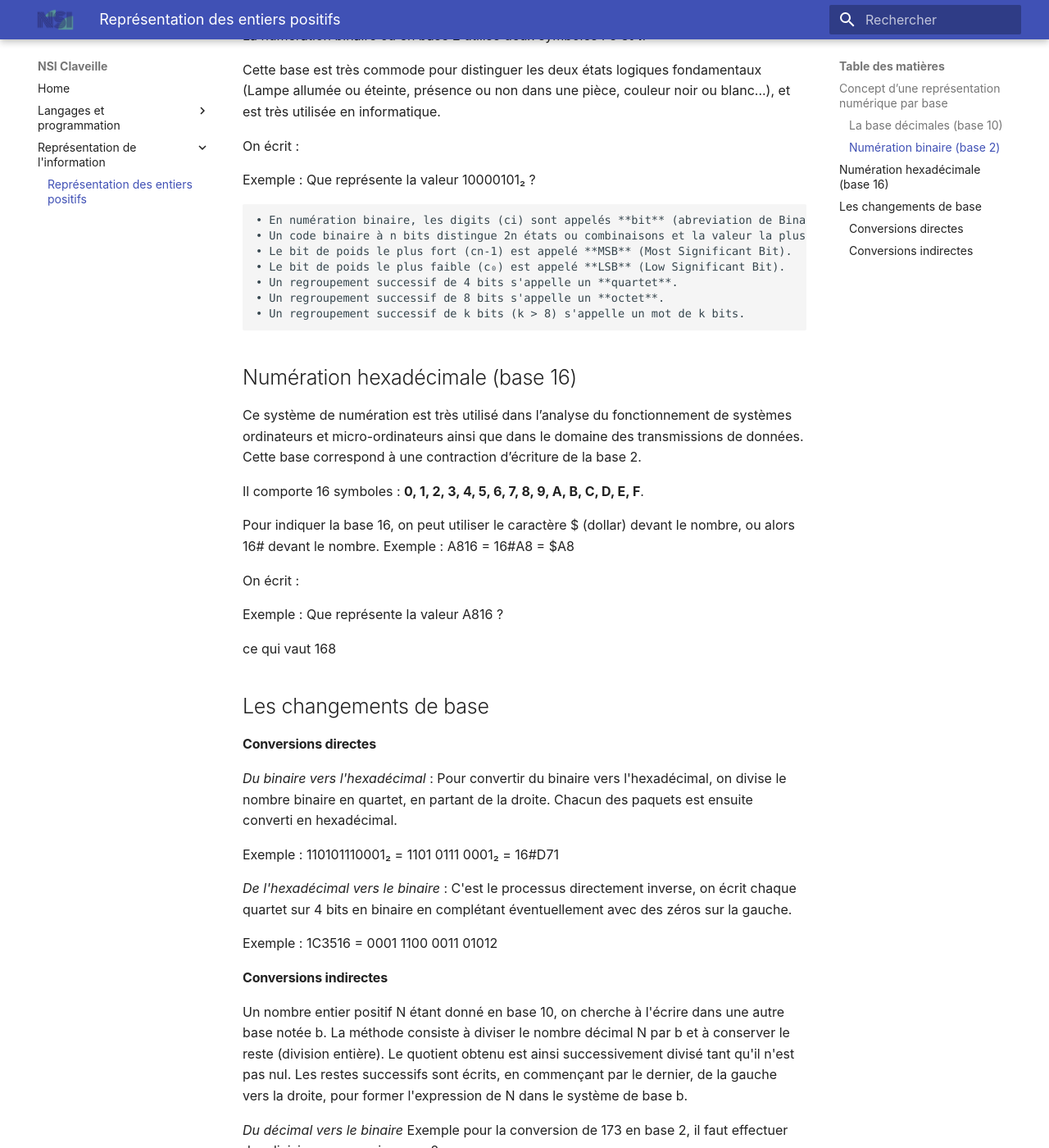
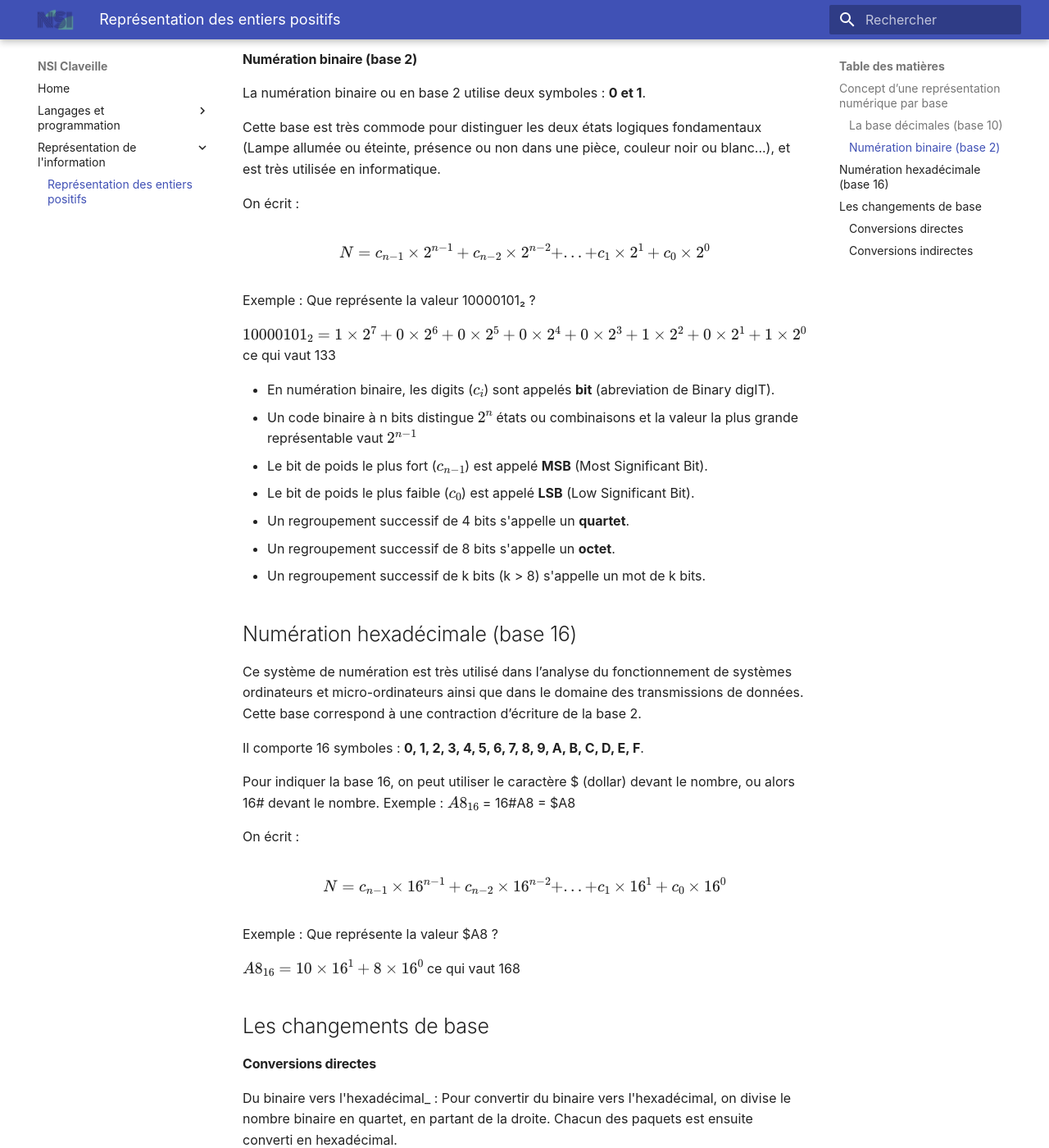
Before and after one commit to RVDROU/NsiClaveille, an MkDocs documentation site: the page built from docs/2_Representation_information/entiers_positifs.md, in a window 1280 px wide and 1400 px high, scrolled down 1348 px. Shown: the whole window at 82% size. Built offline with MkDocs 1.6.1 and Material for MkDocs 9.7.7, drawn with Linux system fonts in a browser that asks for light colours; some of the changed text lies outside the part shown.

Commit message:
representation d'un nombre

```diff
--- a/docs/2_Representation_information/entiers_positifs.md
+++ b/docs/2_Representation_information/entiers_positifs.md
@@ -1,4 +1,5 @@
 # Représentation des nombres entiers positifs
+
 Les représentations écrites d’un nombre sont multiples ; elles varient selon les cultures. On distingue principalement deux types d’écritures :
 
 - Ecriture à base de symboles
@@ -7,9 +8,7 @@ Le principe repose sur l’addition (et parfois soustraction) de symboles repré
     • La numération romaine ->  MMXIX = 2019
 
 - Ecriture à base de rang (ou de position).
-Ce principe d’écriture est utilisé actuellement tous les jours.
-
-2019 = 2 x 1000 + 0 x 100 + 1 x 10 + 9 x 1.
+Ce principe d’écriture est utilisé actuellement tous les jours  2019 = 2 x 1000 + 0 x 100 + 1 x 10 + 9 x 1.
 
 Ou encore : 2019 est égal à 2 milliers, 0 centaines, 1 dizaine, 9 unités.
 
@@ -18,110 +17,102 @@ Actuellement dans la vie quotidienne, la base 10 (décimale) est utilisée (nous
 Les nombres en base 2 sont représentés avec beaucoup de caractères (32 caractères et plus) ce qui rend fastidieux leur écriture. En conséquence lors de l’étude de systèmes informatiques, l’utilisation de la base 16 (hexadécimal) est privilégiée pour simplifier l’écriture.
 
 ## Concept d’une représentation numérique par base
+
 Les nombres que nous utilisons sont composés de chiffres c pondérés dans une base b. Dans une base b, il existe b-1 chiffres représentés par des symboles distincts. On peut donc généraliser la forme d’écriture d’un nombre ainsi :
 
+#### La base décimales (base 10)
 
-
-#### La base décimales (base 10)
 Ce système de numération, utilise dans la vie quotidienne, dispose de 10 symboles différents : **0, 1, 2, 3, 4, 5, 6, 7, 8 et 9**.
 
 On parle de base 10. Un nombre entier positif N s’écrit en base 10 :
 
-N_2 = 2^n-1 c c2³
+$$ N_{10} = N = c_{n−1} \times 10^{n−1} + c_{n−2} \times 10^{n−2} + ... + c_{1} \times 10^{1} + c_{0} \times 10^{0} $$
 
 Pour spécifier la base utilisée, on place généralement le nombre entier positif suivi de la base utilisée en indice.
 
 Exemple :
+
+$$ 7 239_{10} = 7 239 = 7  \times 10^3 + 2 \times 10^2 + 3 \times 10^1 + 9 \ times 10^0 $$
 
 Pour la base 10, on oublie souvent de spécifier la base car il s'agit de la base de numération utilisée quotidiennement. Les digits correspondent aux coefficients cn. Ils ne peuvent prendre que des valeurs appartenant à la base.
 
 Les poids sont les puissances de 10. Le poids est égal à la base élevée à la puissance de son rang.
 
 #### Numération binaire (base 2)
+
 La numération binaire ou en base 2 utilise deux symboles : **0 et 1**.
 
 Cette base est très commode pour distinguer les deux états logiques fondamentaux (Lampe allumée ou éteinte, présence ou non dans une pièce, couleur noir ou blanc...), et est très utilisée en informatique.
 
 On écrit :
 
+$$ N = c_{n−1} \times 2^{n−1} + c_{n−2} \times 2^{n−2} + ... + c_{1} \times 2^{1} + c_{0} \times 2^{0} $$
+
 Exemple :
 Que représente la valeur 10000101₂ ?
 
+$10000101_2 = 1 \times 2^7 + 0 \times 2^6 + 0 \times 2^5 + 0 \times 2^4 + 0\times 2^3 + 1 \times 2^2 + 0 \times 2^1 + 1 \times 2^0$ ce qui vaut 133
 
-
-
-    • En numération binaire, les digits (ci) sont appelés **bit** (abreviation de Binary digIT).
-    • Un code binaire à n bits distingue 2n états ou combinaisons et la valeur la plus grande représentable vaut 2n-1
-    • Le bit de poids le plus fort (cn-1) est appelé **MSB** (Most Significant Bit).
-    • Le bit de poids le plus faible (c₀) est appelé **LSB** (Low Significant Bit).
-    • Un regroupement successif de 4 bits s'appelle un **quartet**.
-    • Un regroupement successif de 8 bits s'appelle un **octet**.
-    • Un regroupement successif de k bits (k > 8) s'appelle un mot de k bits.
-
+- En numération binaire, les digits ($c_i$) sont appelés **bit** (abreviation de Binary digIT).
+- Un code binaire à n bits distingue $2^n$ états ou combinaisons et la valeur la plus grande représentable vaut $2^{n-1}$
+- Le bit de poids le plus fort ($c_{n-1}$) est appelé **MSB** (Most Significant Bit).
+- Le bit de poids le plus faible ($c_0$) est appelé **LSB** (Low Significant Bit).
+- Un regroupement successif de 4 bits s'appelle un **quartet**.
+- Un regroupement successif de 8 bits s'appelle un **octet**.
+- Un regroupement successif de k bits (k > 8) s'appelle un mot de k bits.
 
 ## Numération hexadécimale (base 16)
+
 Ce système de numération est très utilisé dans l’analyse du fonctionnement de systèmes ordinateurs et micro-ordinateurs ainsi que dans le domaine des transmissions de données. Cette base correspond à une contraction d’écriture de la base 2.
 
 Il comporte 16 symboles : **0, 1, 2, 3, 4, 5, 6, 7, 8, 9, A, B, C, D, E, F**.
 
 Pour indiquer la base 16, on peut utiliser le caractère $ (dollar) devant le nombre, ou alors 16# devant le nombre.
-Exemple :  A816 = 16#A8 = $A8
+Exemple :  $A8_{16}$ = 16#A8 = $A8
 
 On écrit :
 
-Exemple : Que représente la valeur A816 ?
+$$ N = c_{n−1} \times 16^{n−1} + c_{n−2} \times 16^{n−2} + ... + c_{1} \times 16^{1} + c_{0} \times 16^{0} $$
 
- ce qui vaut 168
+Exemple : Que représente la valeur $A8 ?
+
+$A8_{16} =10 \times 16^1 + 8 \times 16^0$
+    ce qui vaut 168
+
 ## Les changements de base
+
 #### Conversions directes
-_Du binaire vers l'hexadécimal_ : Pour convertir du binaire vers l'hexadécimal, on divise le nombre binaire en quartet, en partant de la droite. Chacun des paquets est ensuite converti en hexadécimal.
+
+Du binaire vers l'hexadécimal_ : Pour convertir du binaire vers l'hexadécimal, on divise le nombre binaire en quartet, en partant de la droite. Chacun des paquets est ensuite converti en hexadécimal.
 
 Exemple : 110101110001₂  = 1101 0111 0001₂ = 16#D71
 
 _De l'hexadécimal vers le binaire_ : C'est le processus directement inverse, on écrit chaque quartet sur 4 bits en binaire en complétant éventuellement avec des zéros sur la gauche.
 
-Exemple : 1C3516 = 0001 1100 0011 01012
-
-
+Exemple : 1C3516 = 0001 1100 0011 0101₂
 
 #### Conversions indirectes
+
 Un nombre entier positif N étant donné en base 10, on cherche à l'écrire dans une autre base notée b. La méthode consiste à diviser le nombre décimal N par b et à conserver le reste (division entière). Le quotient obtenu est ainsi successivement divisé tant qu'il n'est pas nul. Les restes successifs sont écrits, en commençant par le dernier, de la gauche vers la droite, pour former l'expression de N dans le système de base b.
 
 _Du décimal vers le binaire_
+
 Exemple pour la conversion de 173 en base 2, il faut effectuer des divisions successives par 2
 
-
-
-
-
-
-
-
-
-
-
-
-
-
-
-
+<figure markdown>
+![Placeholder](pictures/representation/divisionPar2.png){width="300"}
+<figcaption>Divisions successives par 2</figcaption>
+</figure>
 
 le résultat est donc 17310 → 10101101₂
 
 _Du décimal vers l'hexadécimal_ :
 On reprend la même méthode mais en divisant par 16 :
 
-
-
-
-
-
-
-
-
-
-
-
+<figure markdown>
+![Placeholder](pictures/representation/divisionPar16.png){width="200"}
+<figcaption>Divisions successives par 16</figcaption>
+</figure>
 
 le résultat est donc 17310 →  $AD.
 
--- /dev/null
+++ b/docs/assets/javascripts/mathjax.js
@@ -0,0 +1,16 @@
+window.MathJax = {
+    tex: {
+      inlineMath: [["\\(", "\\)"]],
+      displayMath: [["\\[", "\\]"]],
+      processEscapes: true,
+      processEnvironments: true
+    },
+    options: {
+      ignoreHtmlClass: ".*|",
+      processHtmlClass: "arithmatex"
+    }
+  };
+
+  document$.subscribe(() => {
+    MathJax.typesetPromise()
+  })
--- a/mkdocs.yml
+++ b/mkdocs.yml
@@ -35,16 +35,23 @@ extra:
           link: mailto:herve.drougard@ac-bordeaux.fr
           name: Écrire à l'auteur
 
+extra_javascript:
+  - assets/javascripts/mathjax.js
+  - https://polyfill.io/v3/polyfill.min.js?features=es6
+  - https://cdn.jsdelivr.net/npm/mathjax@3/es5/tex-mml-chtml.js
 
 
 
 markdown_extensions:
+    - md_in_html
     - meta
     - abbr
     - def_list                      # Les listes de définition.
     - attr_list                     # Un peu de CSS et des attributs HTML.
     - footnotes                     # Notes[^1] de bas de page.  [^1]: ma note.
     - admonition                    # Blocs colorés  !!! info "ma remarque"
+    - pymdownx.arithmatex:
+        generic: true
     - pymdownx.details              #   qui peuvent se plier/déplier.
     - pymdownx.caret                # Passage ^^souligné^^ ou en ^exposant^.
     - pymdownx.mark                 # Passage ==surligné==.
```
Also changed, not shown: docs/2_Representation_information/pictures/representation/divisionPar16.png (added), docs/2_Representation_information/pictures/representation/divisionPar2.png (added).
